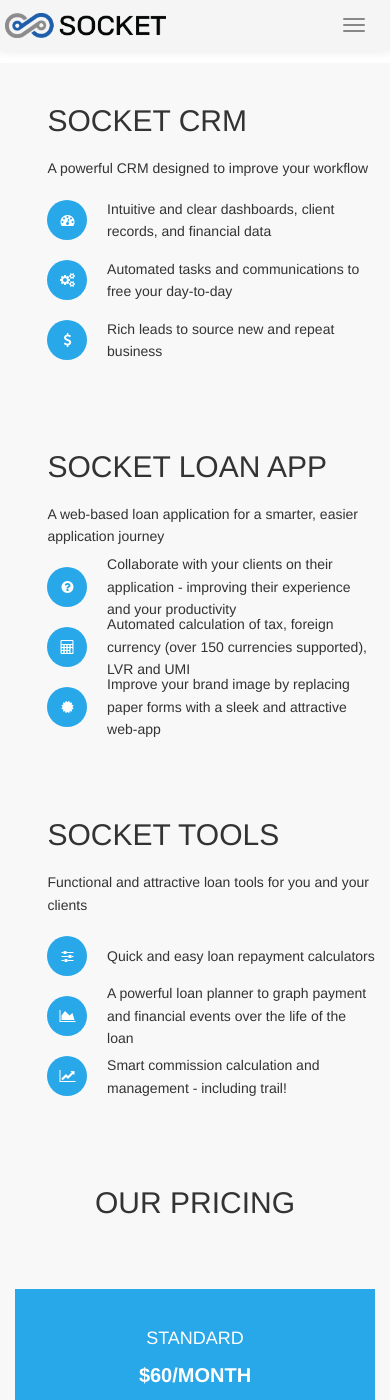
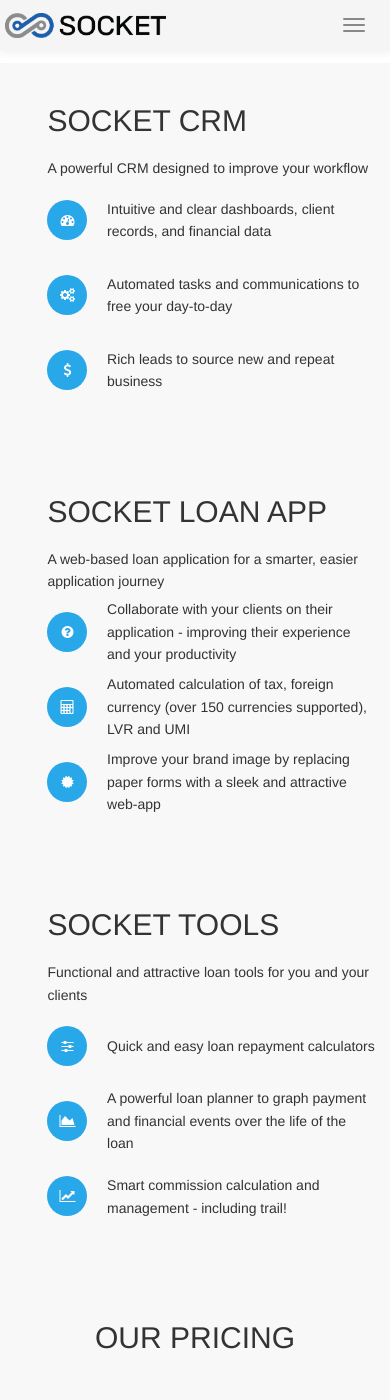
Before and after one commit to riceKernel/socket, a Jekyll site: the page built from index.html, in a window 390 px wide and 1400 px high, scrolled down 1543 px. Built offline with Jekyll 4.4.1, drawn with Linux system fonts in a browser that asks for light colours.

Commit message:
sadas
asdas

```diff
--- a/_includes/features.html
+++ b/_includes/features.html
@@ -9,11 +9,11 @@
   <div class="container">
     <div class="row">
       {% if i == 1 %}
-      <div class="col-xs-0 col-sm-4 col-md-6 wow fadeInUp" data-wow-delay="0.6s">
+      <div class="col-xs-0 col-sm-4 col-md-6 wow fadeInUp" data-wow-delay="0.4s">
         <img src="{{feature.img}}" class="img-responsive feature-img" alt="feature img">
       </div>
       {% endif %}
-      <div class="col-xs-11 col-xs-offset-1 col-sm-8 col-sm-offset-0 col-md-6 wow {{wowClass}}" data-wow-delay="0.6s">
+      <div class="col-xs-11 col-xs-offset-1 col-sm-8 col-sm-offset-0 col-md-6 wow {{wowClass}}" data-wow-delay="0.4s">
         <h2 class="text-uppercase">{{feature.tagline}}</h2>
         <p>{{feature.blurb}}</p>
         {% for f in feature.features %}
@@ -33,7 +33,7 @@
         {% endfor %}
       </div>
       {% if i == 0 %}
-      <div class="ol-xs-0 col-sm-4 col-md-6 wow fadeInRight featureImg" data-wow-delay="0.6s">
+      <div class="ol-xs-0 col-sm-4 col-md-6 wow fadeInRight featureImg" data-wow-delay="0.4s">
         <img src="{{feature.img}}" class="img-responsive feature-img" alt="feature img">
       </div>
       {% endif %}
--- a/_sass/_base.scss
+++ b/_sass/_base.scss
@@ -450,11 +450,7 @@
 }
 
 /*
-@media screen and ( max-width: 767px ) {
-  .feature-img {
-    display: none;
-  }
-}
+
 @media screen and ( max-width: 991px ) {
   .feature-img {
     display:block;
@@ -477,3 +473,10 @@
   transform: translateY(-50%);
   margin-top: 25px;
 }
+
+@media screen and ( max-width: 767px ) {
+  .feature-text-container { //Morgan 270516
+    height: 75px;
+    vertical-align: middle;
+  }
+}
```
